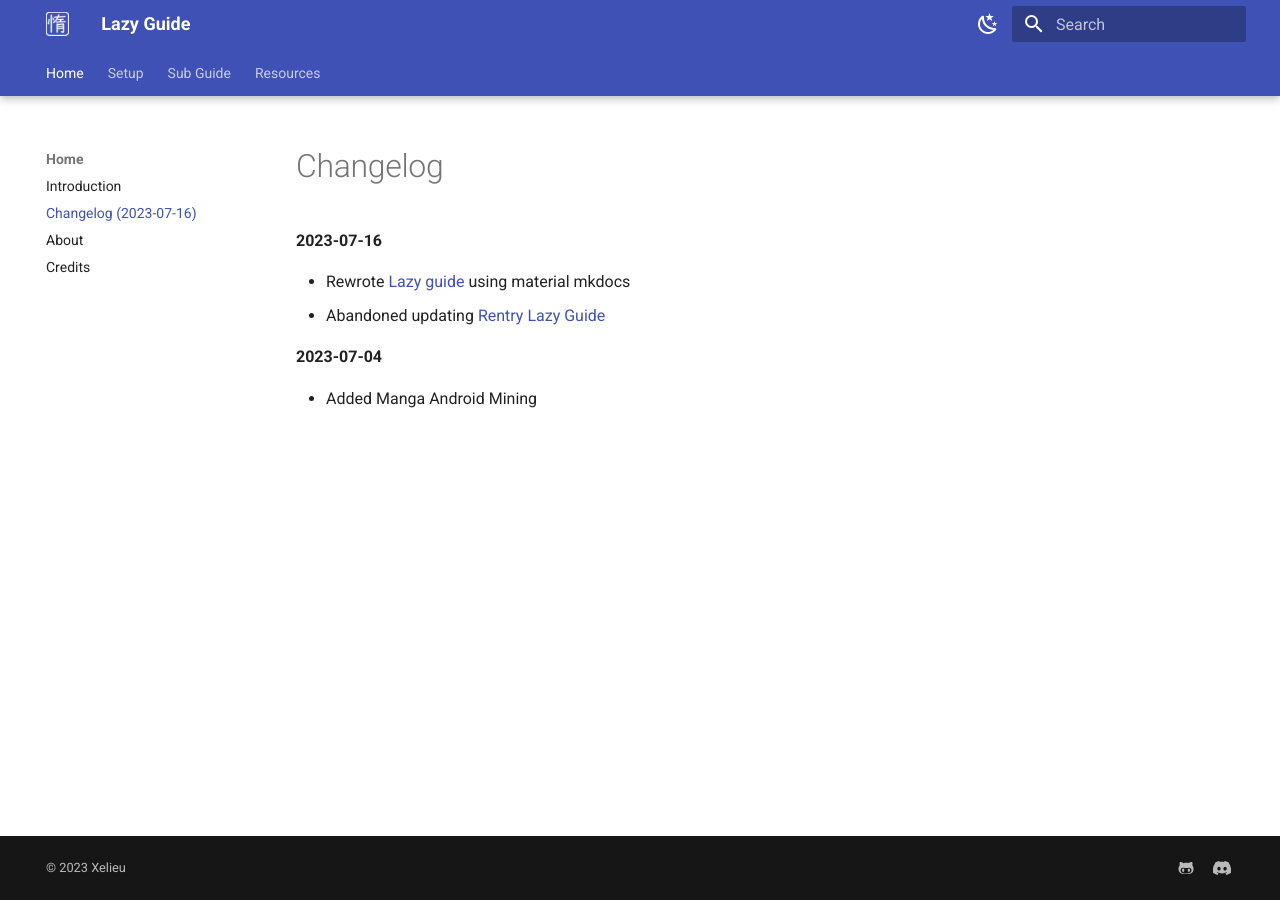
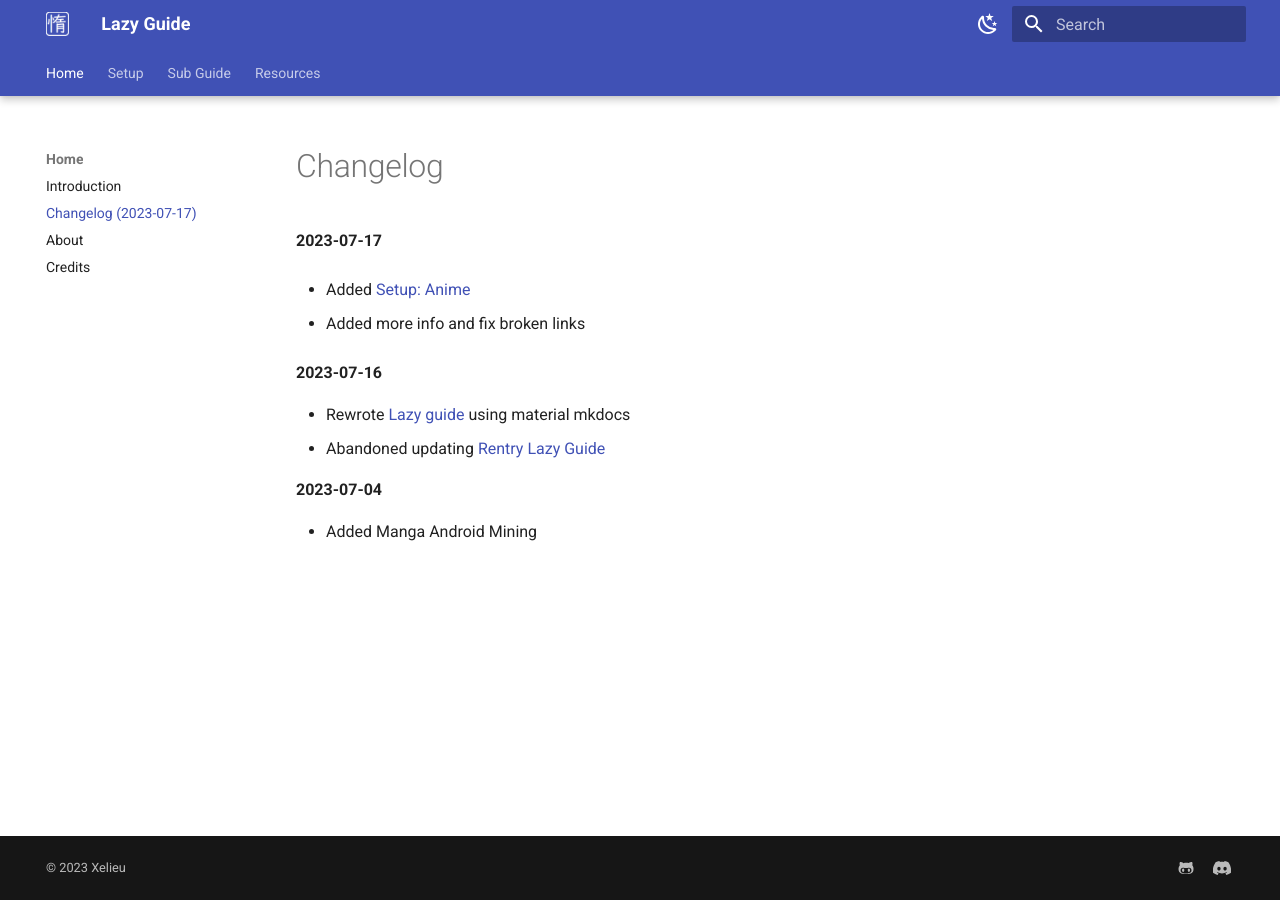
Before and after one commit to Xelieu/xelieu.github.io, an MkDocs documentation site: the page built from docs/jp-lazy-guide/changelog.md, in a window 1280 px wide. Built offline with MkDocs 1.6.1 and Material for MkDocs 9.7.7, drawn with Linux system fonts in a browser that asks for light colours.

Commit message:
$updated changelog

```diff
--- a/docs/jp-lazy-guide/changelog.md
+++ b/docs/jp-lazy-guide/changelog.md
@@ -3,6 +3,12 @@ hide:
   - footer
 ---
 # Changelog
+
+**2023-07-17**
+
+- Added [Setup: Anime](https://xelieu.github.io/jp-lazy-guide/setupAnimeOnPC/)
+
+- Added more info and fix broken links
 
 **2023-07-16**
 
--- a/mkdocs.yml
+++ b/mkdocs.yml
@@ -5,7 +5,7 @@ site_author: Xelieu
 nav:
   - Home:
     - Introduction: 'jp-lazy-guide/index.md'
-    - Changelog (2023-07-16): 'jp-lazy-guide/changelog.md'
+    - Changelog (2023-07-17): 'jp-lazy-guide/changelog.md'
     - About: 'jp-lazy-guide/about.md'
     - Credits: 'jp-lazy-guide/credits.md'
   - Setup:
```
